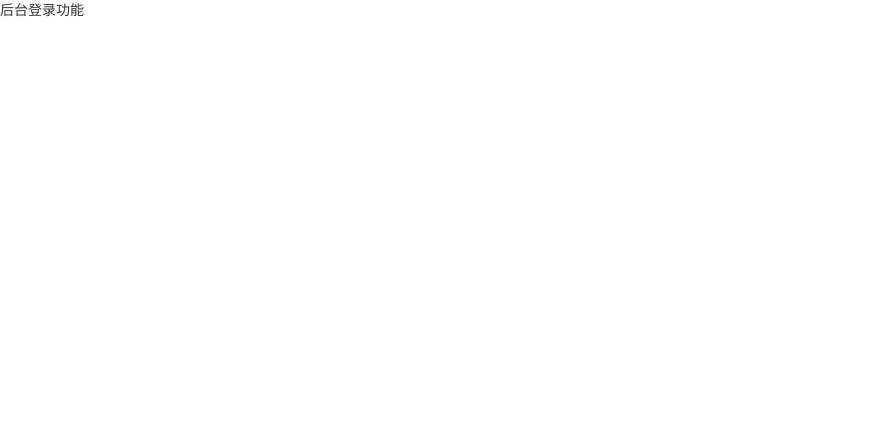
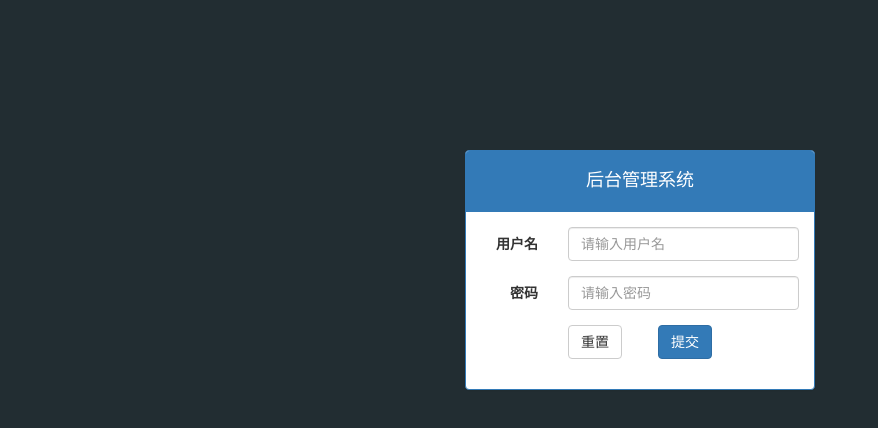
Before and after one commit to lizhongyue123/letao, a website: page public/admin/login.html in a window 1280 px wide. Shown: the whole page, without its empty margins (0-878 px from the left). Drawn offline with Linux system fonts and the light colour scheme; files that its build step writes are made by us from their sources.

Commit message:
完成了登录功能的静态页面

```diff
--- /dev/null
+++ b/public/admin/css/common.css
@@ -0,0 +1,6 @@
+.body_bg{
+  background-color: #222D32;
+}
+.mt_150{
+  margin-top: 150px;
+}
--- a/public/admin/login.html
+++ b/public/admin/login.html
@@ -11,8 +11,44 @@
   <title>登录</title>
 </head>
 
-<body>
-  后台登录功能
+<body class="body_bg">
+  <div class="container">
+    <div class="col-md-4 col-md-offset-4">
+      <div class="panel panel-primary mt_150">
+        <div class="panel-heading">
+          <h4 class="text-center">后台管理系统</h4>
+        </div>
+        <div class="panel-body">
+          <form class="form-horizontal">
+            <div class="form-group">
+              <label for="username" class="col-sm-3 control-label">用户名</label>
+              <div class="col-sm-9">
+                <input type="text" name='username' autocomplete="no" class="form-control" id="username" placeholder="请输入用户名">
+              </div>
+            </div>
+            <div class="form-group">
+              <label for="password" class="col-sm-3 control-label">密码</label>
+              <div class="col-sm-9">
+                <input type="password" name='password' class="form-control" id="password" placeholder="请输入密码">
+              </div>
+            </div>
+            <div class="form-group">
+              <div class="col-sm-offset-3 col-sm-6">
+                <button type="reset" class="btn btn-default">重置</button>
+                <button type="submit" class="btn btn-primary pull-right">提交</button>
+              </div>
+            </div>
+          </form>
+        </div>
+      </div>
+    </div>
+  </div>
+
+
+  <script src="./lib/jquery/jquery.js"></script>
+  <script src="./lib/bootstrap/js/bootstrap.js"></script>
+  <script src="./lib/bootstrap-validator/js/bootstrapValidator.js"></script>
+  <script src="./js/ligin.js"></script>
 </body>
 
 </html>
```
